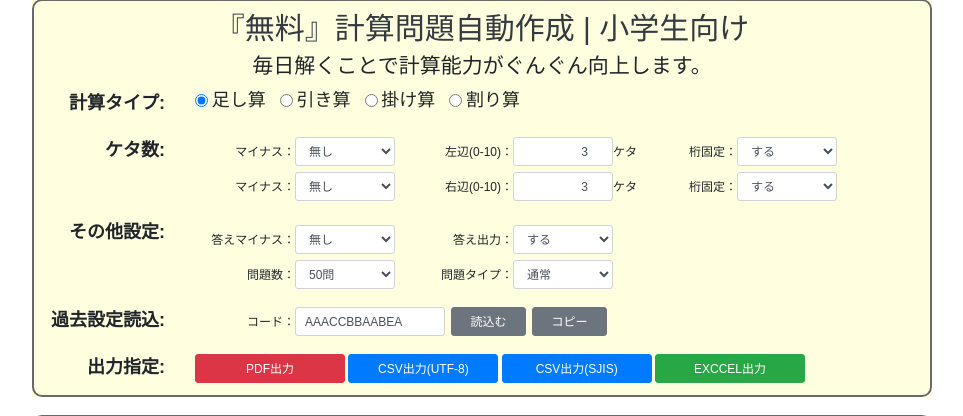
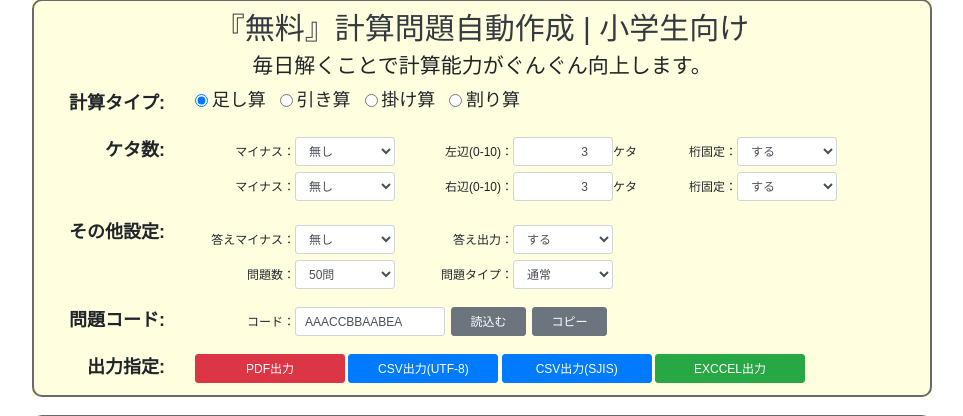
Before and after one commit to ma-yo/studysite, a Django app: page / in a window 1280 px wide. Shown: the part 61-477 px from the top of the page, without its empty margins (158-1121 px from the left). Run offline with Django 3.2, Linux system fonts and the light colour scheme; parts of the project's set-up code (start-up, migrations or seed data) failed here and were passed over; some libraries are stand-ins or nearby versions.

Commit message:
タイトル間違いを修正

```diff
--- a/sansudrill/templates/sansudrill/index.html
+++ b/sansudrill/templates/sansudrill/index.html
@@ -120,7 +120,7 @@
     </div>
 
     <div class="row mt-3">
-        <div class="col-2 h4 my-top mt-1 font-weight-bold text-right">過去設定読込:</div>
+        <div class="col-2 h4 my-top mt-1 font-weight-bold text-right">問題コード:</div>
         <div class="col-10 text-left">
             <div class="row form-group m-0 p-0 mb-2">
                 <div class="col-12 m-0 p-0 form-inline">
```
